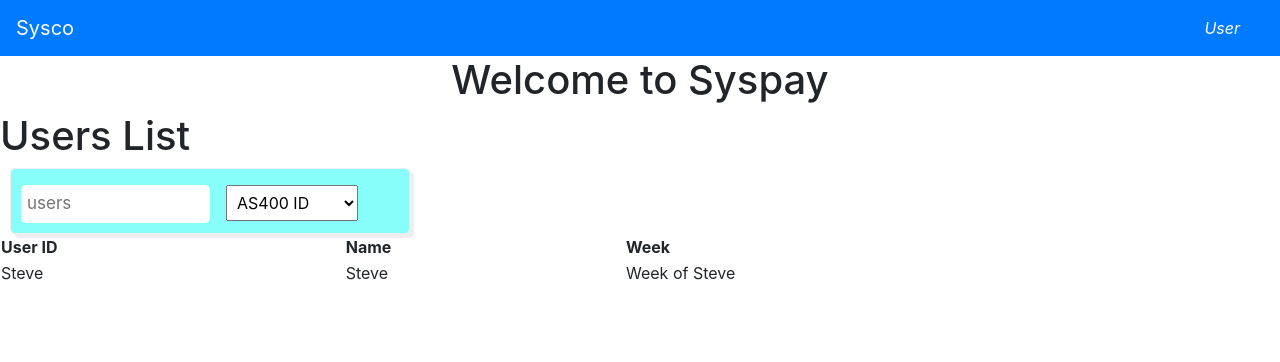
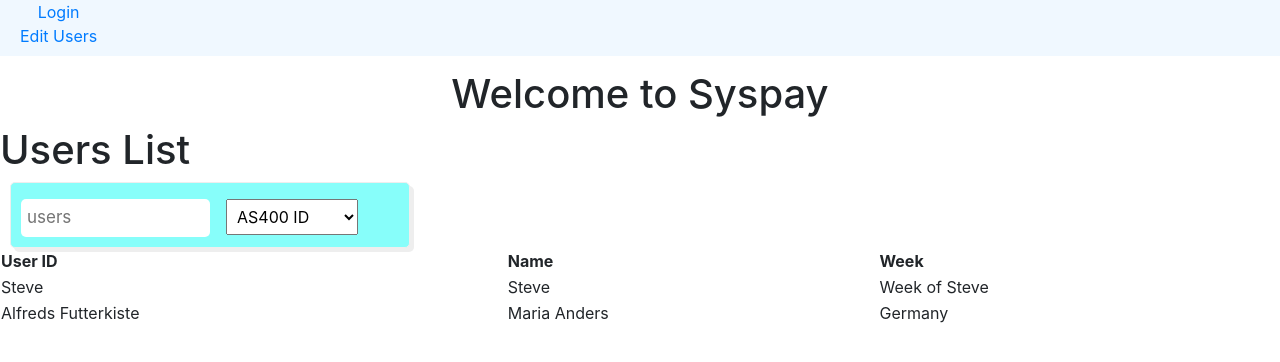
Before and after one commit to Junjie2412/wasppUI, a React app in the folder waspp-ui/: page /editUsers in a window 1280 px wide. Shown: the top 362 px of the page. Built offline with nearby package versions, Linux system fonts and the light colour scheme.

Commit message:
added minor routing.  needs css

```diff
--- a/waspp-ui/package.json
+++ b/waspp-ui/package.json
@@ -37,6 +37,7 @@
     "react-dev-utils": "^5.0.1",
     "react-dom": "^16.4.0",
     "react-redux": "^5.0.7",
+    "react-router": "^4.2.0",
     "react-router-dom": "^4.2.2",
     "redux": "^4.0.0",
     "redux-thunk": "^2.3.0",
--- a/waspp-ui/src/App.js
+++ b/waspp-ui/src/App.js
@@ -1,6 +1,8 @@
 import React, { Component } from 'react';
-import EditUsers from './containers/Edit Users/EditUsers';
-import classes from '../node_modules/bootstrap/dist/css/bootstrap.min.css';
+import Toolbar from './components/UI/Navigation/Toolbar/Toolbar';
+import {Route, Switch, Redirect} from 'react-router-dom';
+import Login from "./containers/Auth/Login/Login";
+import EditUsers from "./containers/Edit Users/EditUsers";
 
 //"navbar navbar-expand-sm navbar-light bg-primary"
 
@@ -8,15 +10,13 @@ class App extends Component {
     render() {
       return (
         <div>
-            <nav className="navbar navbar-expand-sm navbar-light bg-primary" >
-                <a className="navbar-brand" style={{color: 'white'}}>Sysco</a>
-                <ul className="navbar-nav ml-auto">
-                    <li><i className="nav-item nav-link fas fa-user" style={{color: 'white', display: 'flex', flexFlow: 'row'}}> User</i></li>
-                    <li><i className="nav-item nav-link fas fa-power-off"  style={{color: 'white', display: 'flex', flexFlow: 'row'}}></i></li>
-                </ul>
-            </nav>
-          <h1 style={{textAlign: 'center'}}>Welcome to Syspay</h1>
-          <EditUsers/>
+          <Toolbar/>
+          <h1 style={{textAlign: 'center', marginTop: '70px'}}>Welcome to Syspay</h1>
+            <Switch>
+                <Route path="/editUsers" exact component={EditUsers}/>
+                <Route path="/" component={Login}/>
+                <Redirect to="/"/>
+            </Switch>
         </div>
       );
   }
--- /dev/null
+++ b/waspp-ui/src/components/Report/Report.js
@@ -0,0 +1 @@
+import React from 'react';
--- a/waspp-ui/src/components/UI/Graph/Graph.js
+++ b/waspp-ui/src/components/UI/Graph/Graph.js
@@ -13,6 +13,11 @@ const graph = (props) => {
                 <td>Steve</td>
                 <td>Week of Steve</td>
             </tr>
+            <tr>
+                <td>Alfreds Futterkiste</td>
+                <td>Maria Anders</td>
+                <td>Germany</td>
+            </tr>
         </table>
     );
 }
--- /dev/null
+++ b/waspp-ui/src/components/UI/Navigation/NavigationItem/NavigationItem.js
@@ -0,0 +1,14 @@
+import React from 'react';
+import {NavLink} from 'react-router-dom';
+
+const navigationItem = (props) => {
+    return (
+        <li>
+        <NavLink
+            to={props.link}
+            exact={props.exact}>{props.children}</NavLink>
+    </li>
+    );
+}
+
+export default navigationItem;
--- /dev/null
+++ b/waspp-ui/src/components/UI/Navigation/Toolbar/Toolbar.css
@@ -0,0 +1,28 @@
+.Navigation {
+    margin: 0;
+    padding: 0;
+    list-style: none;
+    display: flex;
+    flex-flow: column;
+    align-items: center;
+    height: 100%;
+}
+
+.Toolbar {
+    height: 56px;
+    width: 100%;
+    position: fixed;
+    top: 0;
+    left: 0;
+    background-color: aliceblue;
+    display: flex;
+    justify-content: space-between;
+    align-items: center;
+    padding: 0 20px;
+    box-sizing: border-box;
+    z-index: 90;
+}
+
+.Toolbar nav {
+    height: 100%
+}
--- /dev/null
+++ b/waspp-ui/src/components/UI/Navigation/Toolbar/Toolbar.js
@@ -0,0 +1,28 @@
+import React from 'react';
+
+import NavigationItem from '../NavigationItem/NavigationItem';
+
+import classes from './Toolbar.css';
+
+const toolBar = (props) => {
+    return (
+        <header className={classes.Toolbar}>
+            <nav>
+                <ul className={classes.Navigation}>
+                    <NavigationItem
+                        link="/"
+                        exact>
+                        Login
+                    </NavigationItem>
+                    <NavigationItem
+                        link="/editUsers"
+                        exact>
+                        Edit Users
+                    </NavigationItem>
+                </ul>
+            </nav>
+        </header>
+    );
+}
+
+export default toolBar;
--- a/waspp-ui/src/components/UI/Search/Search.css
+++ b/waspp-ui/src/components/UI/Search/Search.css
@@ -10,7 +10,7 @@
     background-color: #87fefa;
 }
 
-.SearchText-O {
+.SearchText {
     width: 50%;
     padding: 6px;
     border: none;
--- a/waspp-ui/src/components/UI/Search/Search.js
+++ b/waspp-ui/src/components/UI/Search/Search.js
@@ -12,7 +12,7 @@ const search = (props) => {
 
     return (
         <div className={classes.Search}>
-            <input className={classes['SearchText-O']} type="text" placeholder={props.placeholder}/>
+            <input className={classes.SearchText} type="text" placeholder={props.placeholder}/>
             <select className={classes.SearchSelect}>
                 {options}
             </select>
```
Also changed, not shown: waspp-ui/src/components/UI/Navigation/NavigationItem/NavigationItem.css (added).
